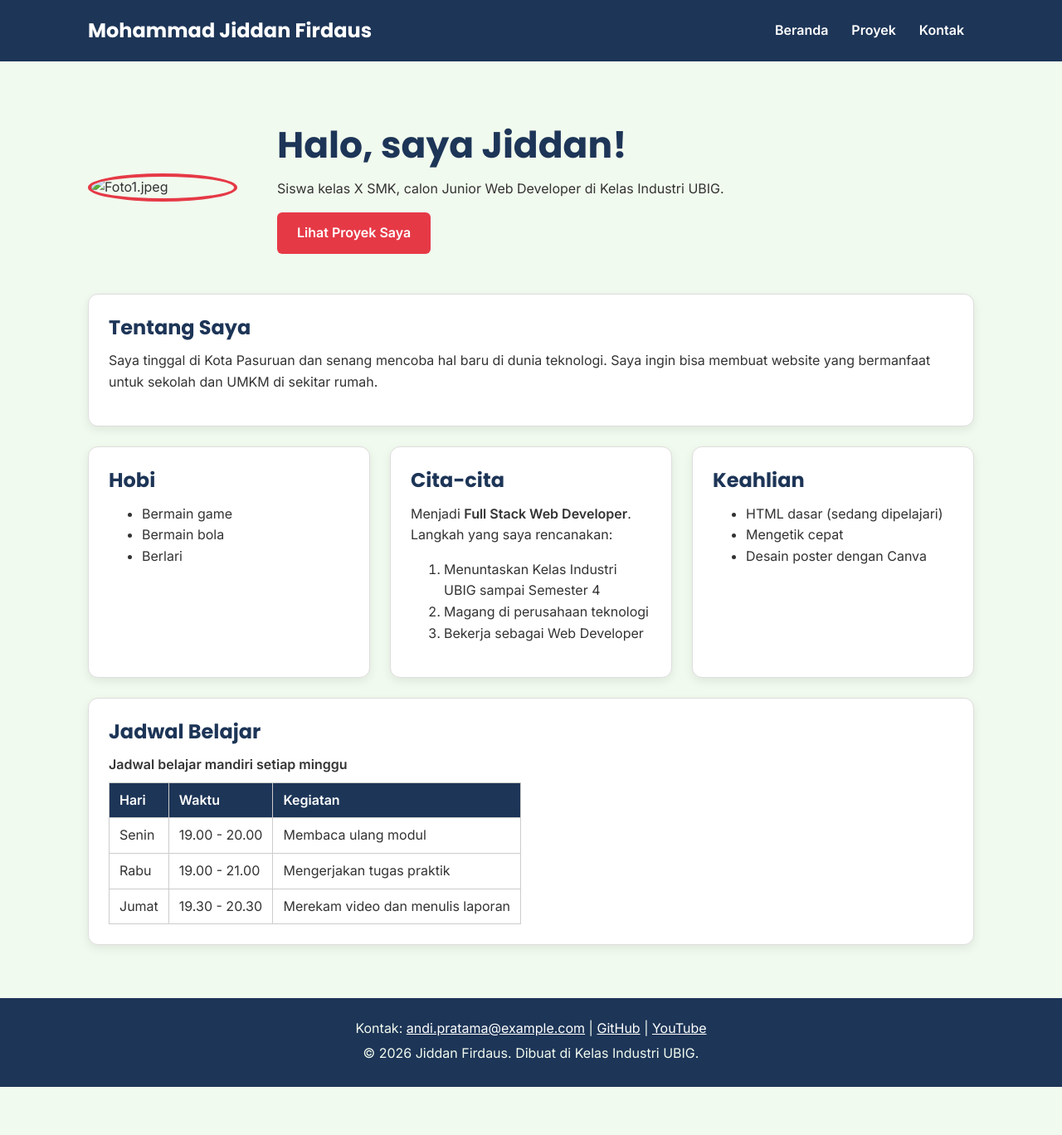
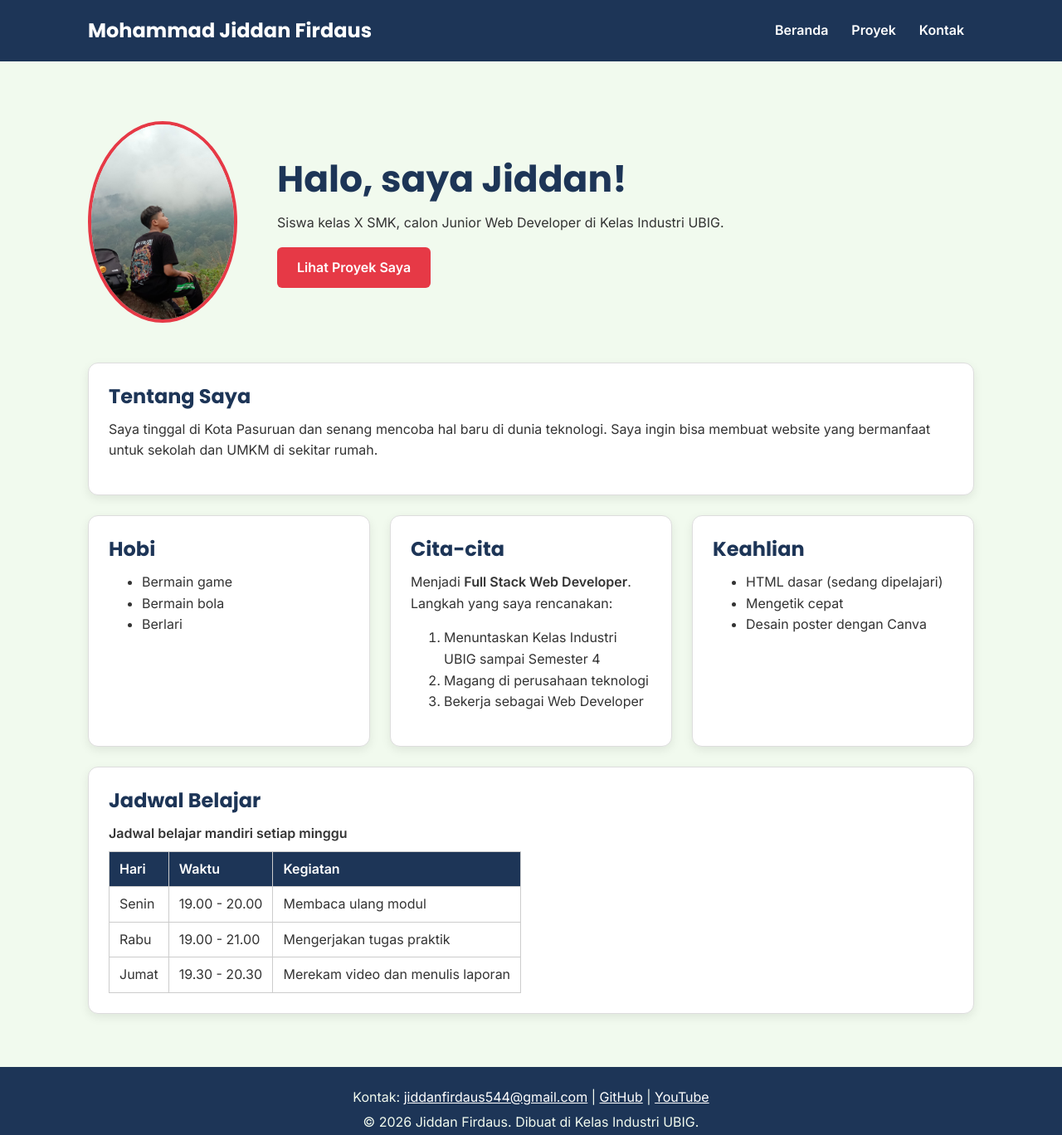
Before and after one commit to Jiddan25/portofolio_jiddan, a plain HTML site: page index.html in a window 1280 px wide. Shown: the whole page at 83% size. Before the commit the page ends 1310 px from the top, so only its background shows below. Drawn offline with Linux system fonts and the light colour scheme.

Commit message:
feat: portofolio_jiddan

```diff
--- a/index.html
+++ b/index.html
@@ -37,7 +37,7 @@
   <main>
     <div class="container">
       <section class="hero">
-        <img src="Foto1.jpeg" alt="Foto1.jpeg" width="180">
+        <img src="img/Foto saya.jpeg" alt="Foto1.jpeg" width="180">
         <div>
           <h2>Halo, saya Jiddan!</h2>
           <p>Siswa kelas X SMK, calon Junior Web Developer di Kelas Industri UBIG.</p>
@@ -114,9 +114,9 @@
   </main>
 
   <footer>
-    <p>Kontak: <a href="mailto:andi.pratama@example.com">andi.pratama@example.com</a> |
+    <p>Kontak: <a href="mailto:jiddanfirdaus544@gmail.com">jiddanfirdaus544@gmail.com</a> |
       <a href="https://github.com/" target="_blank">GitHub</a> |
-      <a href="https://www.youtube.com/" target="_blank">YouTube</a></p>
+      <a href="https://youtube.com/@Jiddaan" target="_blank">YouTube</a></p>
     <p>&copy; 2026 Jiddan Firdaus. Dibuat di Kelas Industri UBIG.</p>
   </footer>
 </body>
```
Also changed, not shown: img/Foto saya.jpeg (added), img/Foto1.jpeg (deleted), img/foto-profil.png (deleted), 1 other file.
